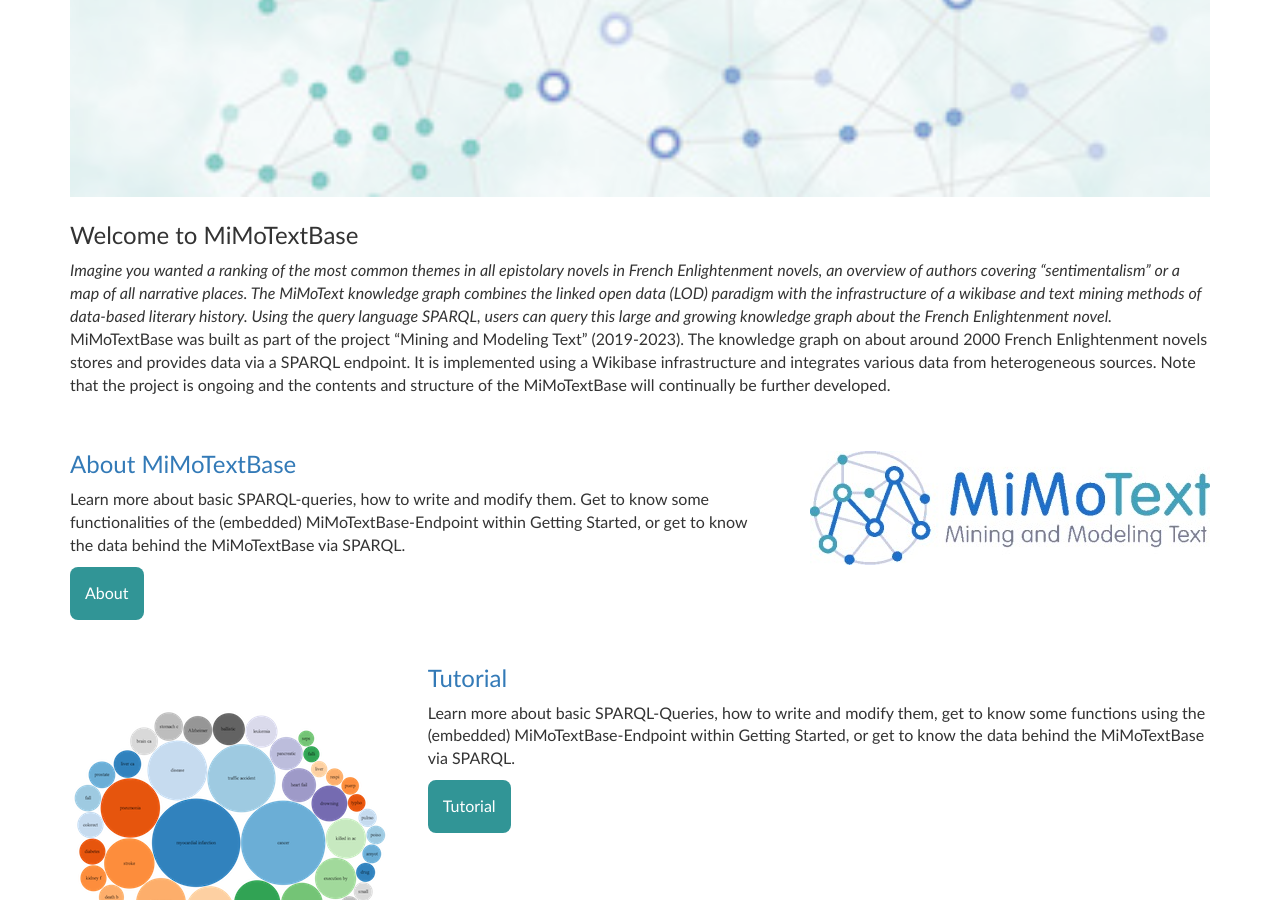
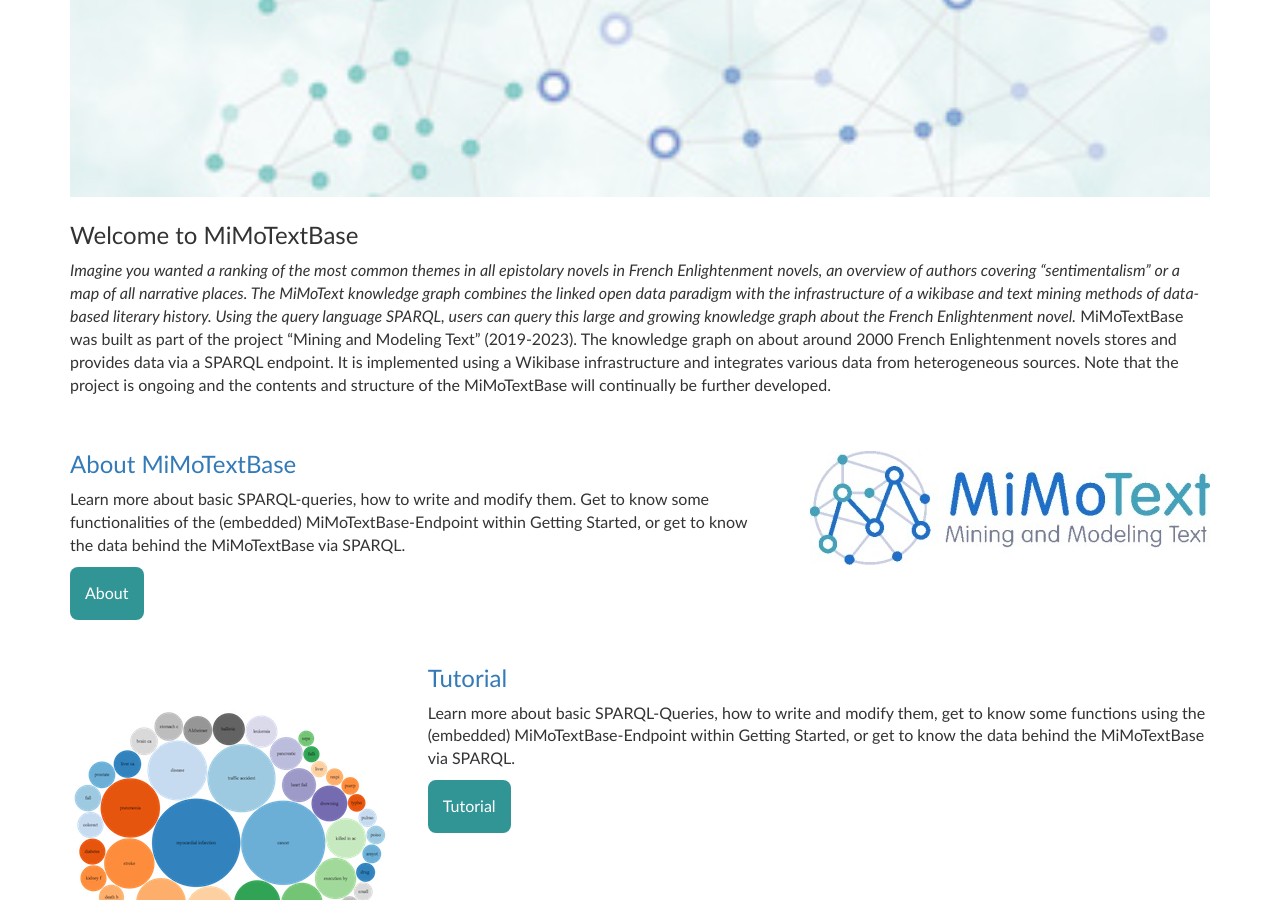
Before and after one commit to MiMoText/MiMoTextBase_Tutorial, a Jekyll site: the page built from index.md, in a window 1280 px wide and 900 px high, scrolled down 304 px. Built offline with Jekyll 4.4.1, drawn with Linux system fonts in a browser that asks for light colours; comment, search, counter and statistics services are not loaded.

Commit message:
Update index.md

```diff
--- a/index.md
+++ b/index.md
@@ -9,6 +9,6 @@ hide_sidebar: true
 permalink: index.html
 ---
 
-{% include landing-page.html title_1="Welcome to MiMoTextBase" content_1="*Imagine you wanted a ranking of the most common themes in all epistolary novels in French Enlightenment novels, an overview of authors covering “sentimentalism” or a map of all narrative places. The MiMoText knowledge graph combines the linked open data (LOD) paradigm with the infrastructure of a wikibase and text mining methods of data-based literary history. Using the query language SPARQL, users can query this large and growing knowledge graph about the French Enlightenment novel.* MiMoTextBase was built as part of the project “Mining and Modeling Text” (2019-2023). The knowledge graph on about around 2000 French Enlightenment novels stores and provides data via a SPARQL endpoint. It is implemented using a Wikibase infrastructure and integrates various data from heterogeneous sources. Note that the project is ongoing and the contents and structure of the MiMoTextBase will continually be further developed." title_2="About MiMoTextBase" content_2="Learn more about basic SPARQL-queries, how to write and modify them. Get to know some functionalities of the (embedded) MiMoTextBase-Endpoint within Getting Started, or get to know the data behind the MiMoTextBase via SPARQL.
+{% include landing-page.html title_1="Welcome to MiMoTextBase" content_1="*Imagine you wanted a ranking of the most common themes in all epistolary novels in French Enlightenment novels, an overview of authors covering “sentimentalism” or a map of all narrative places. The MiMoText knowledge graph combines the linked open data paradigm with the infrastructure of a wikibase and text mining methods of data-based literary history. Using the query language SPARQL, users can query this large and growing knowledge graph about the French Enlightenment novel.* MiMoTextBase was built as part of the project “Mining and Modeling Text” (2019-2023). The knowledge graph on about around 2000 French Enlightenment novels stores and provides data via a SPARQL endpoint. It is implemented using a Wikibase infrastructure and integrates various data from heterogeneous sources. Note that the project is ongoing and the contents and structure of the MiMoTextBase will continually be further developed." title_2="About MiMoTextBase" content_2="Learn more about basic SPARQL-queries, how to write and modify them. Get to know some functionalities of the (embedded) MiMoTextBase-Endpoint within Getting Started, or get to know the data behind the MiMoTextBase via SPARQL.
 " title_3="Tutorial" content_3="Learn more about basic SPARQL-Queries, how to write and modify them, get to know some functions using the (embedded) MiMoTextBase-Endpoint within Getting Started, or get to know the data behind the MiMoTextBase via SPARQL.
 " title_4="SPARQL-Endpoint" content_4="Get access to our SPARQL-endpoint and write your own queries based on the MiMoTextBase." title_5="Help" content_5="If you don’t know where to start, how to (re-)use the data, or if you get stuck with the queries, take a look at our answers in HELP." %}
```
